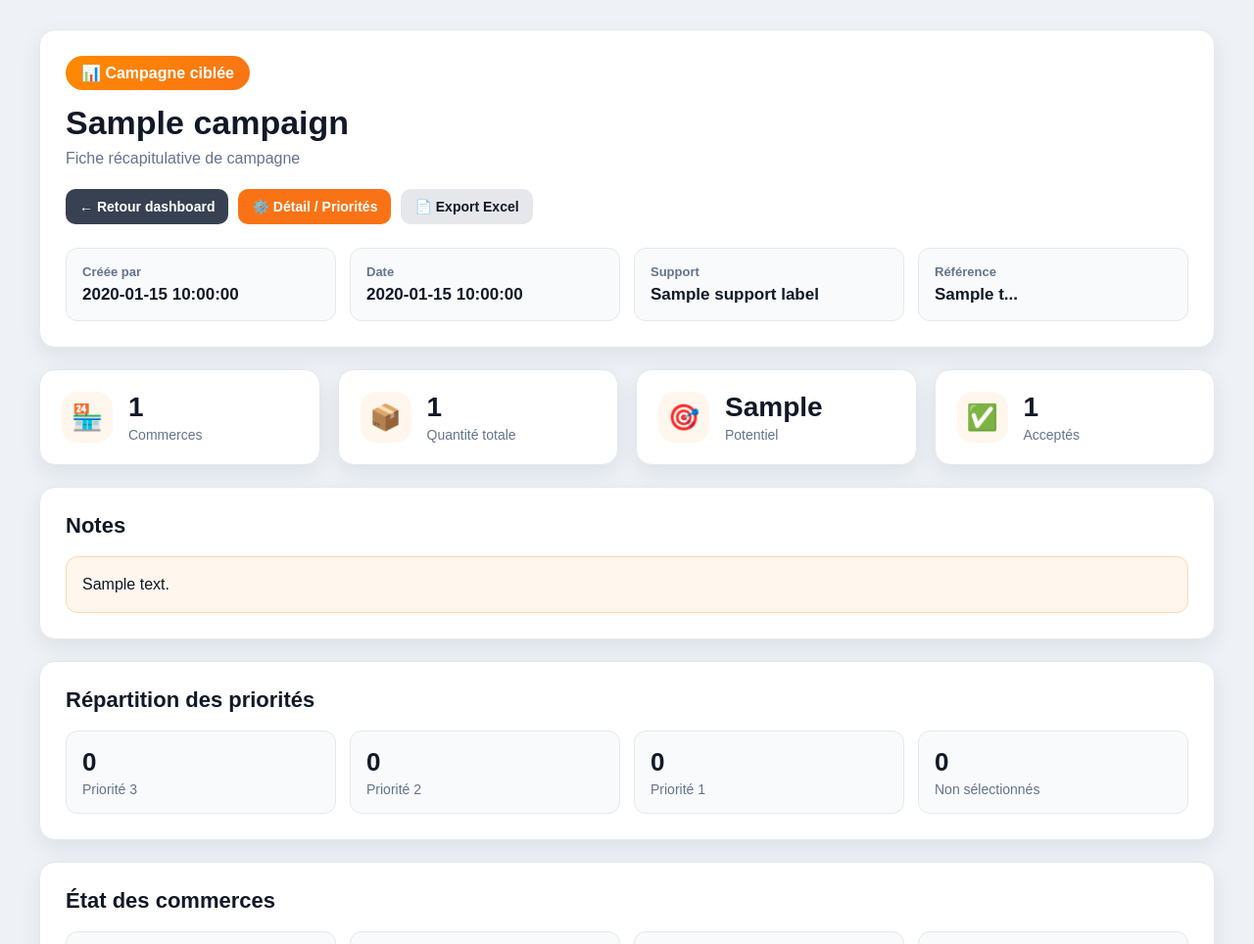
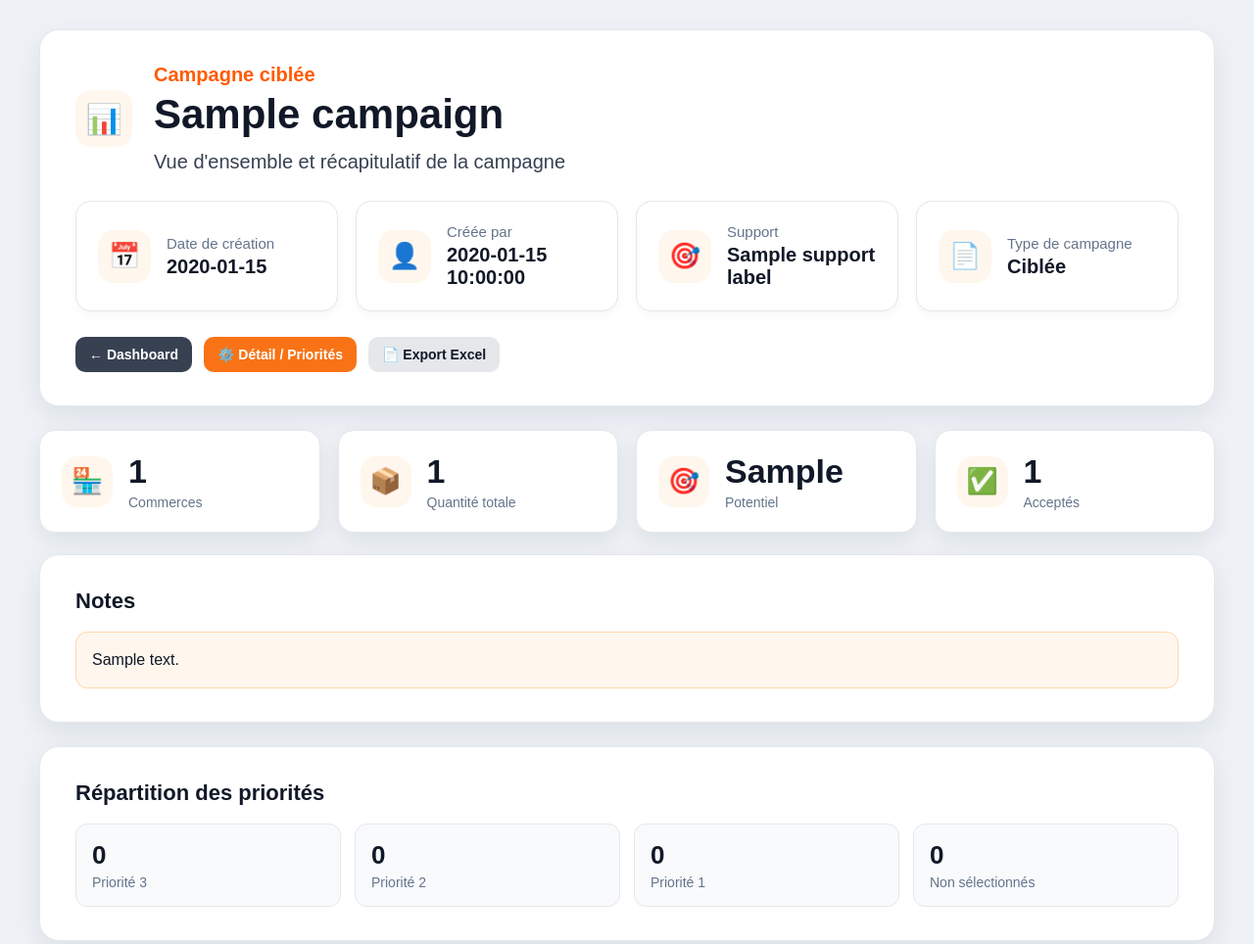
Before and after one commit to MONNET66/potentieldiffusiondiffmedia, a Flask app: template templates/campaign_resume.html in a window 1280 px wide. Shown: the top 964 px of the page at 98% size. Run offline with Flask 3, Linux system fonts and the light colour scheme; data comes from the database, SQL or seed files in the repository; the template is opened without the code that fills it: most values are stand-ins (such as "Sample title", 1, 10 or a date in 2020); grey boxes are pictures that could not be loaded.

Commit message:
Update campaign_resume.html

```diff
--- a/templates/campaign_resume.html
+++ b/templates/campaign_resume.html
@@ -20,40 +20,99 @@ body{
     padding:0 18px;
 }
 
-.header,.section{
+.resume-hero,.section{
     background:white;
-    border-radius:16px;
-    padding:26px;
-    box-shadow:0 8px 22px rgba(15,23,42,.08);
-    margin-bottom:22px;
+    border-radius:20px;
+    padding:34px 36px;
+    box-shadow:0 10px 28px rgba(15,23,42,.08);
+    margin-bottom:24px;
     border:1px solid #e5e7eb;
 }
 
-.badge{
-    display:inline-block;
-    background:linear-gradient(135deg,#ff8a00,#f97316);
-    color:white;
-    padding:8px 16px;
-    border-radius:999px;
-    font-weight:800;
-    margin-bottom:14px;
+.resume-title-row{
+    display:flex;
+    align-items:center;
+    gap:22px;
+    margin-bottom:28px;
 }
 
-h1{
-    margin:0;
-    font-size:34px;
+.resume-icon{
+    width:58px;
+    height:58px;
+    border-radius:16px;
+    background:#fff7ed;
+    display:flex;
+    align-items:center;
+    justify-content:center;
+    font-size:30px;
+    flex-shrink:0;
 }
 
-.subtitle{
-    color:#64748b;
-    margin-top:8px;
-    font-size:16px;
+.resume-type{
+    color:#ff5a00;
+    font-weight:900;
+    font-size:20px;
+    margin-bottom:6px;
 }
 
-.actions{
-    margin-top:22px;
+.resume-hero h1{
+    margin:0;
+    font-size:42px;
+    line-height:1.1;
+    color:#111827;
+}
+
+.resume-subtitle{
+    font-size:20px;
+    color:#374151;
+    margin-top:14px;
+}
+
+.resume-info-grid{
+    display:grid;
+    grid-template-columns:repeat(4,1fr);
+    gap:18px;
+    margin-top:26px;
+}
+
+.resume-info-card{
+    background:#ffffff;
+    border:1px solid #e5e7eb;
+    border-radius:16px;
+    padding:22px;
     display:flex;
-    gap:10px;
+    align-items:center;
+    gap:16px;
+    box-shadow:0 3px 10px rgba(15,23,42,.04);
+}
+
+.resume-info-icon{
+    width:54px;
+    height:54px;
+    border-radius:16px;
+    background:#fff7ed;
+    display:flex;
+    align-items:center;
+    justify-content:center;
+    font-size:26px;
+    flex-shrink:0;
+}
+
+.resume-info-label{
+    color:#64748b;
+    font-size:15px;
+}
+
+.resume-info-value{
+    font-size:20px;
+    font-weight:900;
+    margin-top:4px;
+}
+
+.resume-actions{
+    margin-top:26px;
+    display:flex;
+    gap:12px;
     flex-wrap:wrap;
 }
 
@@ -79,32 +138,6 @@ h1{
 .btn-light{
     background:#e5e7eb;
     color:#111827;
-}
-
-.info-grid{
-    display:grid;
-    grid-template-columns:repeat(4,1fr);
-    gap:14px;
-    margin-top:24px;
-}
-
-.info-card{
-    background:#f8fafc;
-    border-radius:12px;
-    padding:16px;
-    border:1px solid #e5e7eb;
-}
-
-.label{
-    color:#64748b;
-    font-size:13px;
-    font-weight:700;
-}
-
-.value{
-    font-size:17px;
-    font-weight:800;
-    margin-top:6px;
 }
 
 .kpi-grid{
@@ -134,10 +167,11 @@ h1{
     align-items:center;
     justify-content:center;
     font-size:26px;
+    flex-shrink:0;
 }
 
 .kpi-value{
-    font-size:28px;
+    font-size:34px;
     font-weight:900;
 }
 
@@ -226,8 +260,19 @@ h1{
 }
 
 @media(max-width:900px){
-    .info-grid,.kpi-grid,.stats-grid,.commerce-list{
+    .resume-title-row{
+        align-items:flex-start;
+    }
+
+    .resume-info-grid,
+    .kpi-grid,
+    .stats-grid,
+    .commerce-list{
         grid-template-columns:1fr;
+    }
+
+    .resume-hero h1{
+        font-size:32px;
     }
 }
 </style>
@@ -237,44 +282,63 @@ h1{
 
 <div class="container">
 
-    <div class="header">
-        <div class="badge">📊 Campagne ciblée</div>
+    <div class="resume-hero">
 
-        <h1>{{ campaign["name"] }}</h1>
-        <div class="subtitle">Fiche récapitulative de campagne</div>
+        <div class="resume-title-row">
+            <div class="resume-icon">📊</div>
 
-        <div class="actions">
+            <div>
+                <div class="resume-type">Campagne ciblée</div>
+                <h1>{{ campaign["name"] }}</h1>
+                <div class="resume-subtitle">Vue d'ensemble et récapitulatif de la campagne</div>
+            </div>
+        </div>
+
+        <div class="resume-info-grid">
+            <div class="resume-info-card">
+                <div class="resume-info-icon">📅</div>
+                <div>
+                    <div class="resume-info-label">Date de création</div>
+                    <div class="resume-info-value">{{ campaign["created_at"][:10] }}</div>
+                </div>
+            </div>
+
+            <div class="resume-info-card">
+                <div class="resume-info-icon">👤</div>
+                <div>
+                    <div class="resume-info-label">Créée par</div>
+                    <div class="resume-info-value">{{ campaign["created_by"] }}</div>
+                </div>
+            </div>
+
+            <div class="resume-info-card">
+                <div class="resume-info-icon">🎯</div>
+                <div>
+                    <div class="resume-info-label">Support</div>
+                    <div class="resume-info-value">{{ support_label }}</div>
+                </div>
+            </div>
+
+            <div class="resume-info-card">
+                <div class="resume-info-icon">📄</div>
+                <div>
+                    <div class="resume-info-label">Type de campagne</div>
+                    <div class="resume-info-value">Ciblée</div>
+                </div>
+            </div>
+        </div>
+
+        <div class="resume-actions">
             {% if session.role == "user" %}
-                <a class="btn btn-dark" href="/mon_dashboard">← Retour dashboard</a>
+                <a class="btn btn-dark" href="/mon_dashboard">← Dashboard</a>
             {% else %}
-                <a class="btn btn-dark" href="/dashboard_equipe">← Retour dashboard</a>
+                <a class="btn btn-dark" href="/dashboard_equipe">← Dashboard</a>
             {% endif %}
 
             <a class="btn btn-primary" href="/campaign/{{ campaign['token'] }}">⚙️ Détail / Priorités</a>
             <a class="btn btn-light" href="/campaign/{{ campaign['token'] }}/export?filter=all_sorted">📄 Export Excel</a>
         </div>
 
-        <div class="info-grid">
-            <div class="info-card">
-                <div class="label">Créée par</div>
-                <div class="value">{{ campaign["created_by"] }}</div>
-            </div>
-
-            <div class="info-card">
-                <div class="label">Date</div>
-                <div class="value">{{ campaign["created_at"] }}</div>
-            </div>
-
-            <div class="info-card">
-                <div class="label">Support</div>
-                <div class="value">{{ support_label }}</div>
-            </div>
-
-            <div class="info-card">
-                <div class="label">Référence</div>
-                <div class="value">{{ campaign["token"][:8] }}...</div>
-            </div>
-        </div>
     </div>
 
     <div class="kpi-grid">
@@ -447,6 +511,3 @@ if (markers.length > 0) {
 
 </body>
 </html>
-
-</body>
-</html>
```
